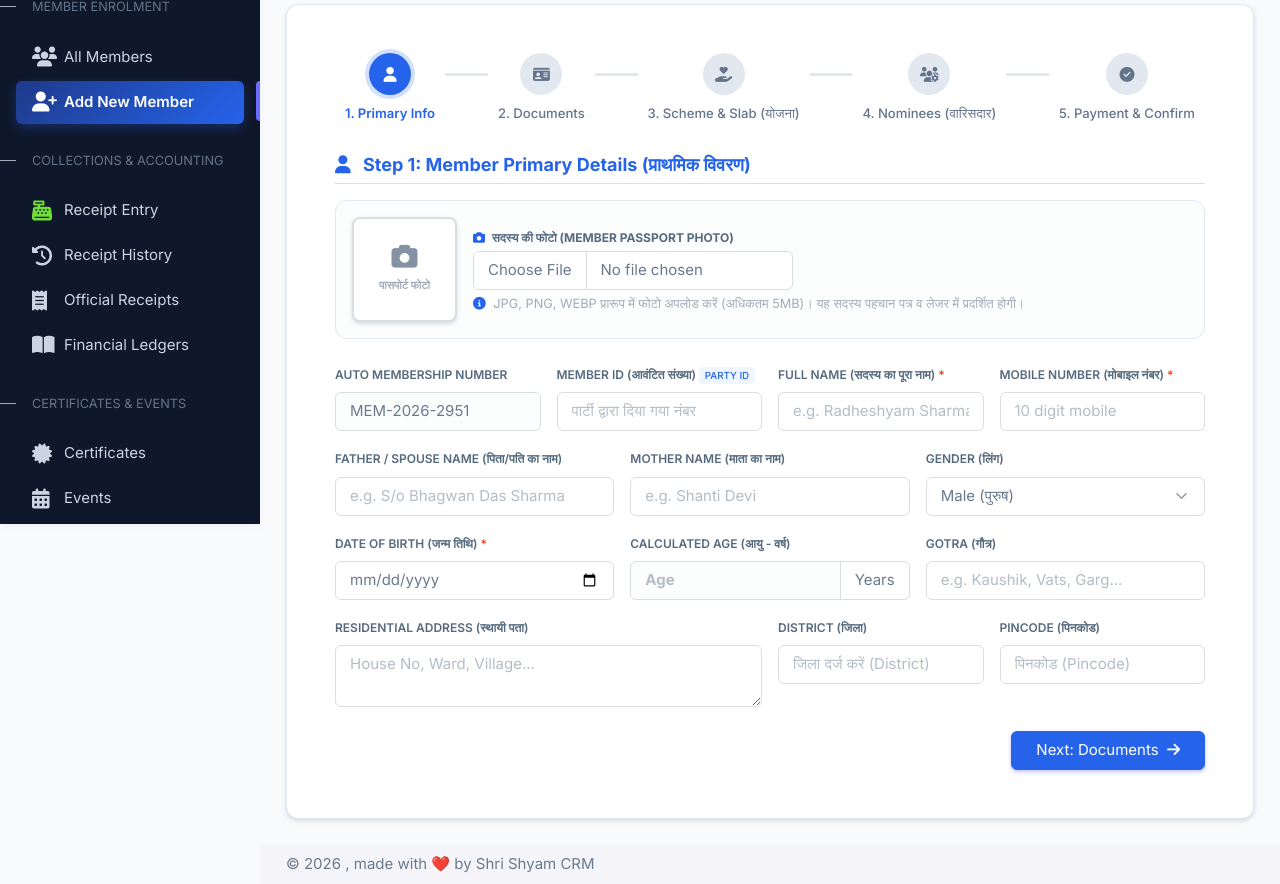
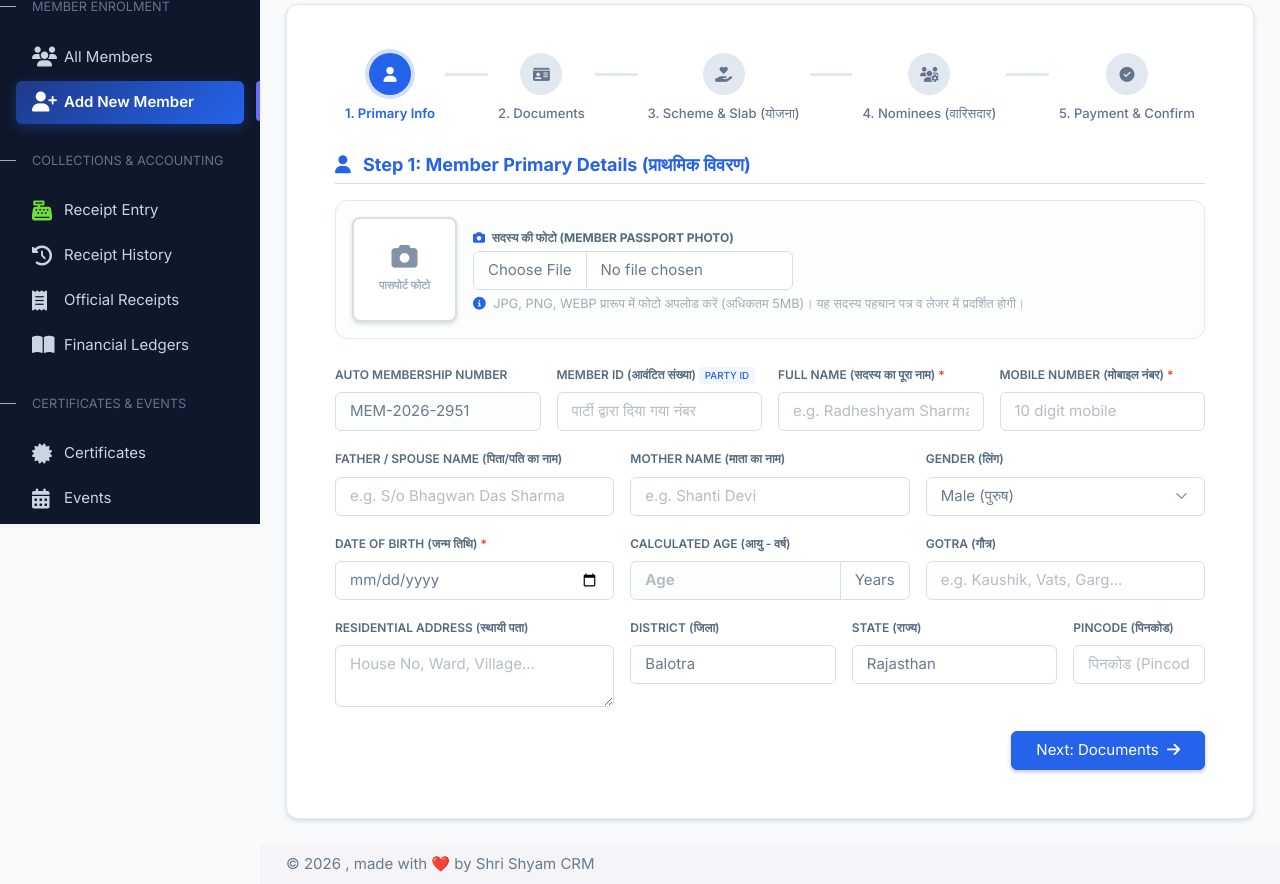
Before and after one commit to apachertr180navneeet/shrishyamcrm, a Laravel app: page /admin/members/create in a window 1280 px wide. Shown: the part 276-1160 px from the top of the page. Run offline with Laravel 12, Linux system fonts and the light colour scheme; the visitor is signed in with stand-in values (Sample User, id 1); data comes from the database, SQL or seed files in the repository; parts of the project's set-up code (start-up, migrations or seed data) failed here and were passed over; some libraries are stand-ins or nearby versions.

Commit message:
feat: add society ERP modules with agent and member controllers, services, and migrations

```diff
--- a/project/app/Http/Controllers/Admin/AgentController.php
+++ b/project/app/Http/Controllers/Admin/AgentController.php
@@ -106,7 +106,7 @@ class AgentController extends Controller
                 'role_id' => $agentRole?->id,
                 'address' => $request->address ?? '',
                 'city' => $request->district ?? '',
-                'state' => 'Haryana',
+                'state' => 'Rajasthan',
                 'country' => 'India',
                 'status' => 'active',
             ]);
@@ -312,7 +312,7 @@ class AgentController extends Controller
                 'role_id' => $agentRole?->id,
                 'city' => $agent->district,
                 'address' => $agent->address ?: '',
-                'state' => 'Haryana',
+                'state' => 'Rajasthan',
                 'country' => 'India',
                 'status' => 'active',
                 'agent_id' => $agent->id,
--- a/project/app/Http/Controllers/Admin/MemberController.php
+++ b/project/app/Http/Controllers/Admin/MemberController.php
@@ -447,10 +447,10 @@ class MemberController extends Controller
                         $idx === 0 ? 'श्रीमती शांति देवी' : '',
                         'कौशिक (Kaushik)',
                         'General',
-                        'वार्ड नंबर 4, लोहानी',
-                        'Bhiwani',
-                        'Haryana',
-                        '127021',
+                        'वार्ड नंबर 4, लोहिड़ी',
+                        'Balotra',
+                        'Rajasthan',
+                        '344022',
                         '1234567890' . ($idx + 10),
                         $scheme->code,
                         $agentCode,
@@ -483,10 +483,10 @@ class MemberController extends Controller
                     'श्रीमती शांति देवी',
                     'Kaushik',
                     'General',
-                    'वार्ड नंबर 4, लोहानी',
-                    'Bhiwani',
-                    'Haryana',
-                    '127021',
+                    'वार्ड नंबर 4, लोहिड़ी',
+                    'Balotra',
+                    'Rajasthan',
+                    '344022',
                     '123456789012',
                     $scheme->code,
                     $agentCode,
@@ -537,10 +537,10 @@ class MemberController extends Controller
                     'माता का नाम',
                     'Kaushik',
                     'General',
-                    'वार्ड नंबर 4, लोहानी',
-                    'Bhiwani',
-                    'Haryana',
-                    '127021',
+                    'वार्ड नंबर 4, लोहिड़ी',
+                    'Balotra',
+                    'Rajasthan',
+                    '344022',
                     '1234567890' . ($idx + 10),
                     $sch->code,
                     $agentCode,
@@ -902,7 +902,7 @@ class MemberController extends Controller
                 'caste' => $getValue('caste'),
                 'address' => $getValue('address'),
                 'district' => $getValue('district'),
-                'state' => $getValue('state', 'Haryana'),
+                'state' => $getValue('state', 'Rajasthan'),
                 'pincode' => $getValue('pincode'),
                 'aadhaar_no' => $getValue('aadhaar_no'),
                 'scheme_id' => $scheme->id,
--- a/project/app/Services/MemberLedgerCardService.php
+++ b/project/app/Services/MemberLedgerCardService.php
@@ -175,8 +175,9 @@ class MemberLedgerCardService
             $totalPaid += $amt;
             $totalExpected += $amt;
 
+            $hasRemarks = !empty($p->remarks) && $p->remarks !== 'Payment received';
             $tableRows[] = [
-                'description' => $p->payment_type . ($p->remarks ? ' - ' . $p->remarks : ''),
+                'description' => $p->payment_type . ($hasRemarks ? ' - ' . $p->remarks : ''),
                 'event_date' => $p->payment_date ? $p->payment_date->format('d.m.y') : '-',
                 'payment_date' => $p->payment_date ? $p->payment_date->format('d.m.y') : 'जमा',
                 'agent_name' => $p->agent ? $p->agent->name : ($member->agent ? $member->agent->name : '-'),
--- a/project/app/Services/MemberRegistrationService.php
+++ b/project/app/Services/MemberRegistrationService.php
@@ -80,7 +80,7 @@ class MemberRegistrationService
                 'caste' => $data['caste'] ?? null,
                 'address' => $data['address'] ?? null,
                 'district' => $data['district'] ?? null,
-                'state' => $data['state'] ?? 'Haryana',
+                'state' => !empty($data['state']) ? $data['state'] : 'Rajasthan',
                 'pincode' => $data['pincode'] ?? null,
                 'aadhaar_no' => $data['aadhaar_no'] ?? null,
                 'scheme_id' => $scheme->id,
--- a/project/app/Services/PaymentService.php
+++ b/project/app/Services/PaymentService.php
@@ -50,7 +50,7 @@ class PaymentService
             $paymentType = $data['payment_type'] ?? 'Monthly Support';
             $paymentMode = $data['payment_mode'] ?? 'Cash';
             $referenceNo = $data['reference_no'] ?? ($paymentMode === 'Cash' ? 'CASH-' . rand(10000, 99999) : 'TXN' . random_int(100000, 999999));
-            $remarks = $data['remarks'] ?? 'Payment received';
+            $remarks = !empty($data['remarks']) && $data['remarks'] !== 'Payment received' ? $data['remarks'] : null;
 
             // Generate official receipt number
             $receiptNo = NumberSeriesService::getNextNumber('REC', ['prefix' => 'REC-' . Carbon::parse($paymentDate)->format('Y') . '-', 'initial_value' => 5001, 'padding' => 4]);
--- a/project/app/Services/ReceiptService.php
+++ b/project/app/Services/ReceiptService.php
@@ -68,7 +68,8 @@ class ReceiptService
             $ev = $payment->event;
             $description = $ev->girl_name . ($ev->father_name ? ' / ' . $ev->father_name : '') . ($ev->venue ? ' ' . $ev->venue : '');
         } else {
-            $description = $payment->payment_type . ($payment->remarks ? ' - ' . $payment->remarks : ($payment->month_year ? ' (' . $payment->month_year . ')' : ''));
+            $hasRemarks = !empty($payment->remarks) && $payment->remarks !== 'Payment received';
+            $description = $payment->payment_type . ($hasRemarks ? ' - ' . $payment->remarks : '');
         }
 
         $html = view('pdf.receipt', compact(
--- a/project/database/seeders/UserSeeder.php
+++ b/project/database/seeders/UserSeeder.php
@@ -61,9 +61,9 @@ class UserSeeder extends Seeder
                 'role' => $u['role'],
                 'role_id' => $u['role_id'],
                 'agent_id' => null,
-                'address' => 'Lohki, District Mahendragarh, Haryana',
-                'city' => 'Narnaul',
-                'state' => 'Haryana',
+                'address' => 'Lohidi, District Balotra, Rajasthan',
+                'city' => 'Balotra',
+                'state' => 'Rajasthan',
                 'country' => 'India',
                 'country_code' => 91,
                 'zipcode' => '123001',
--- a/project/resources/views/admin/members/create.blade.php
+++ b/project/resources/views/admin/members/create.blade.php
@@ -202,15 +202,19 @@
                             <input type="text" name="gotra" class="form-control" placeholder="e.g. Kaushik, Vats, Garg..." value="{{ old('gotra') }}">
                         </div>
 
-                        <div class="col-md-6 col-12">
+                        <div class="col-md-4 col-12">
                             <label class="form-label fw-semibold">Residential Address (स्थायी पता)</label>
                             <textarea name="address" class="form-control" rows="2" placeholder="House No, Ward, Village...">{{ old('address') }}</textarea>
                         </div>
                         <div class="col-md-3 col-12">
                             <label class="form-label fw-semibold">District (जिला)</label>
-                            <input type="text" name="district" class="form-control" placeholder="जिला दर्ज करें (District)" value="{{ old('district') }}">
+                            <input type="text" name="district" class="form-control" placeholder="जिला दर्ज करें (District)" value="{{ old('district', 'Balotra') }}">
                         </div>
                         <div class="col-md-3 col-12">
+                            <label class="form-label fw-semibold">State (राज्य)</label>
+                            <input type="text" name="state" class="form-control" placeholder="राज्य दर्ज करें (State)" value="{{ old('state', 'Rajasthan') }}">
+                        </div>
+                        <div class="col-md-2 col-12">
                             <label class="form-label fw-semibold">Pincode (पिनकोड)</label>
                             <input type="text" name="pincode" class="form-control" placeholder="पिनकोड (Pincode)" value="{{ old('pincode') }}">
                         </div>
--- a/project/resources/views/admin/members/edit.blade.php
+++ b/project/resources/views/admin/members/edit.blade.php
@@ -256,12 +256,12 @@
                         <div class="row g-3 mb-3">
                             <div class="col-md-6 col-12">
                                 <label class="form-label fw-semibold">District (जिला)</label>
-                                <input type="text" name="district" class="form-control @error('district') is-invalid @enderror" value="{{ old('district', $member->district) }}" placeholder="e.g. Mahendragarh, Rewari">
+                                <input type="text" name="district" class="form-control @error('district') is-invalid @enderror" value="{{ old('district', $member->district) }}" placeholder="जिला दर्ज करें (District) e.g. Balotra, Barmer">
                                 @error('district') <div class="invalid-feedback">{{ $message }}</div> @enderror
                             </div>
                             <div class="col-md-6 col-12">
                                 <label class="form-label fw-semibold">State (राज्य)</label>
-                                <input type="text" name="state" class="form-control @error('state') is-invalid @enderror" value="{{ old('state', $member->state ?? 'Haryana') }}">
+                                <input type="text" name="state" class="form-control @error('state') is-invalid @enderror" value="{{ old('state', ($member->state && $member->state !== 'Haryana') ? $member->state : 'Rajasthan') }}" placeholder="राज्य दर्ज करें (State)">
                                 @error('state') <div class="invalid-feedback">{{ $message }}</div> @enderror
                             </div>
                         </div>
--- a/project/resources/views/admin/payments/receipt.blade.php
+++ b/project/resources/views/admin/payments/receipt.blade.php
@@ -112,7 +112,8 @@
         $ev = $payment->event;
         $description = $ev->girl_name . ($ev->father_name ? ' / ' . $ev->father_name : '') . ($ev->venue ? ' ' . $ev->venue : '');
     } else {
-        $description = $payment->payment_type . ($payment->remarks ? ' - ' . $payment->remarks : ($payment->month_year ? ' (' . $payment->month_year . ')' : ''));
+        $hasRemarks = !empty($payment->remarks) && $payment->remarks !== 'Payment received';
+        $description = $payment->payment_type . ($hasRemarks ? ' - ' . $payment->remarks : '');
     }
 @endphp
 
```
Also changed, not shown: project/tests/Feature/MemberImportTest.php (+1 -1 lines), project/tests/Feature/MemberRegistrationTest.php (+3 -3 lines), project/database/migrations/2026_08_15_000001_create_society_erp_tables.php, project/database/migrations/2026_08_15_000002_create_erp_advanced_tables.php.
